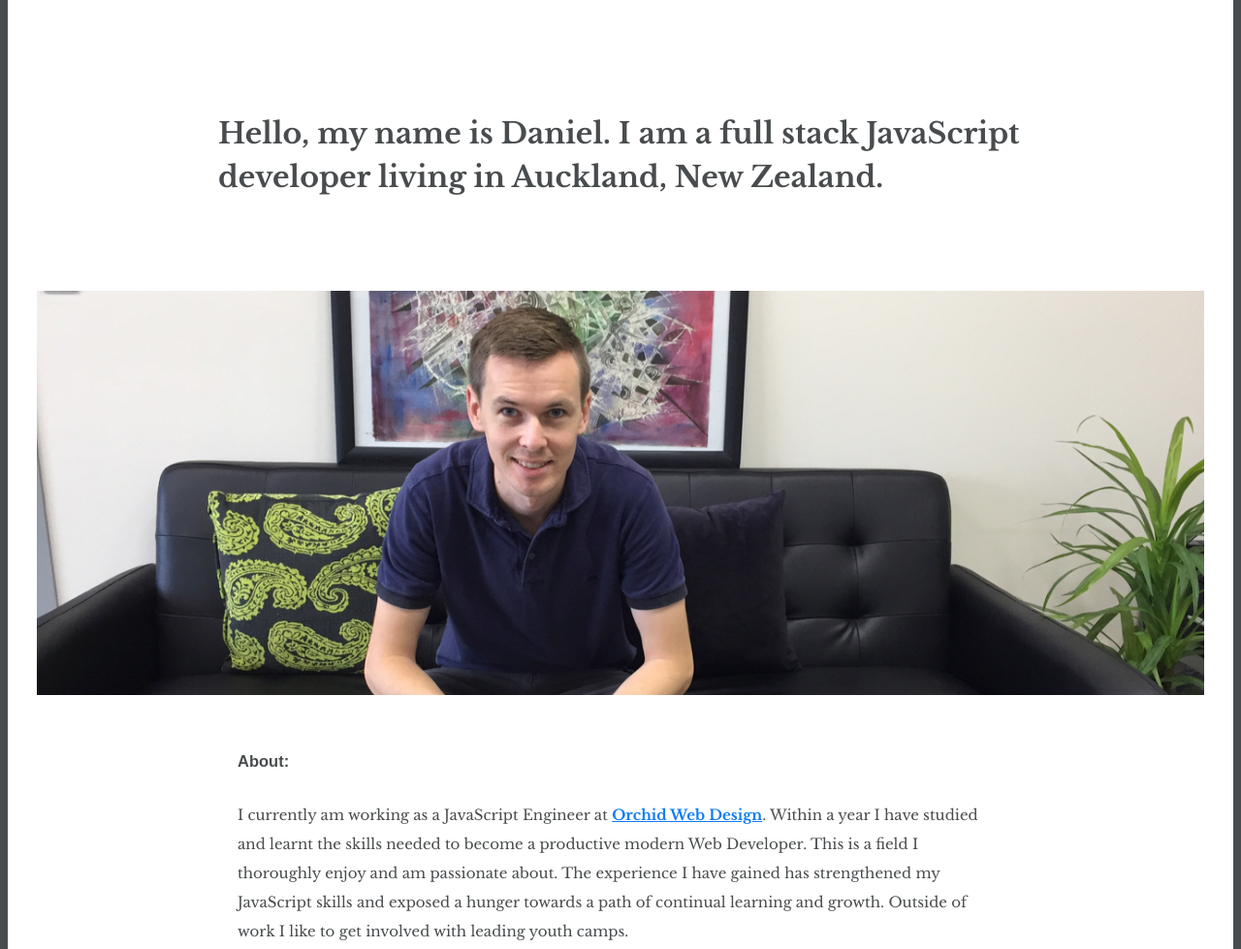
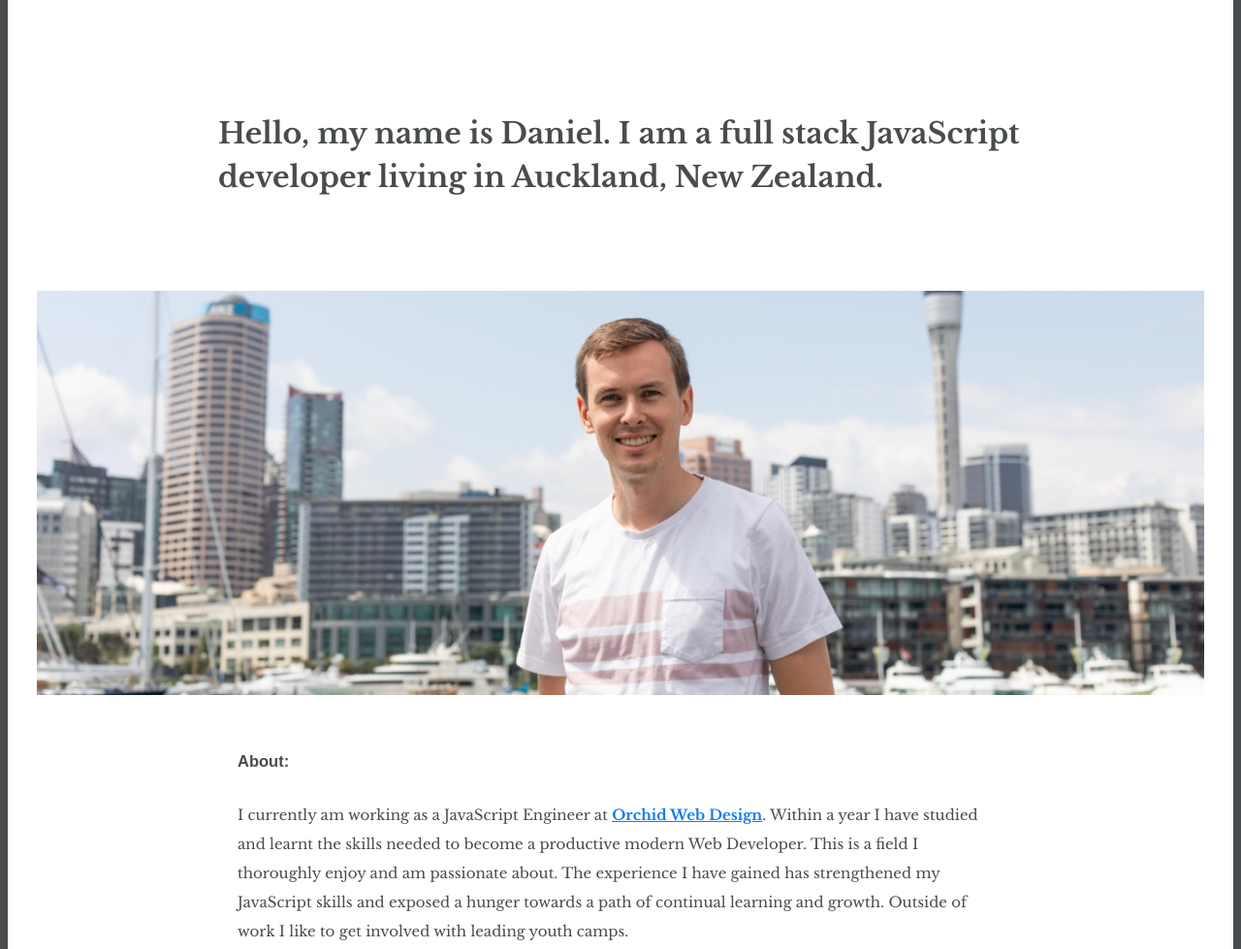
Before and after one commit to DanielGibsonDev/Portfolio-Site, a plain HTML site: page index.html in a window 1280 px wide. Shown: the part 118-1097 px from the top of the page at 97% size. Drawn offline with nearby package versions, Linux system fonts and the light colour scheme; a script that the page names is missing.

Commit message:
Changed header photo

```diff
--- a/index.html
+++ b/index.html
@@ -38,7 +38,7 @@
     <h1>Hello, my name is Daniel. I am a full stack JavaScript developer living in Auckland, New Zealand.</h1>
   </section>
   <section class="image padding">
-    <img src="./images/portfolio-img-1.jpg" alt="Daniel sitting on a couch" class="main-image"/>
+    <img src="./images/daniel_profile_02_cropped.jpg" alt="Daniel sitting on a couch" class="main-image"/>
   </section>
   <div class="wrapper padding">
     <section class="about" id="about">
```
Also changed, not shown: images/daniel_profile_02_cropped.jpg (added).
